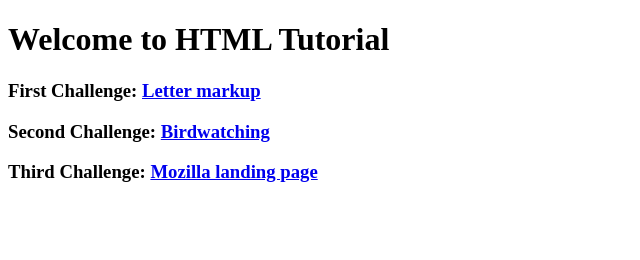
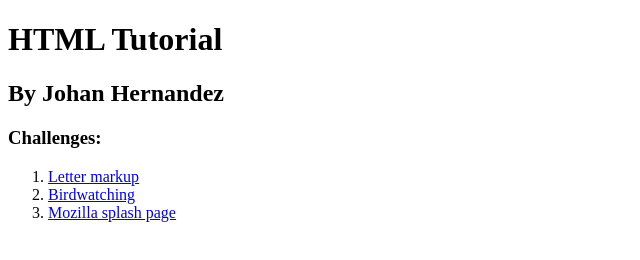
Before and after one commit to johan253/html-tutorial, a plain HTML site: page index.html in a window 1280 px wide. Shown: the whole page, without its empty margins (0-640 px from the left). Drawn offline with Linux system fonts and the light colour scheme.

Commit message:
Fixed landing page according to assignment requirements

```diff
--- a/index.html
+++ b/index.html
@@ -6,9 +6,15 @@
   <title>HTML Tutorial - Johan Hernandez</title>
 </head>
 <body>
-  <h1>Welcome to HTML Tutorial</h1>
-  <h3>First Challenge: <a href="first.html">Letter markup</a></h3>
-  <h3>Second Challenge: <a href="second.html">Birdwatching</a></h3>
-  <h3>Third Challenge: <a href="third.html">Mozilla landing page</a></h3>
+  <header>
+    <h1>HTML Tutorial</h1>
+    <h2>By Johan Hernandez</h2>
+    <h3>Challenges:</h3>
+    <ol>
+      <li><a href="first.html">Letter markup</a></li>
+      <li><a href="second.html">Birdwatching</a></li>
+      <li><a href="third.html">Mozilla splash page</a></li>
+    </ol>
+  </header>
 </body>
 </html>
```
Also changed, not shown: first.html (+1 -1 lines).
